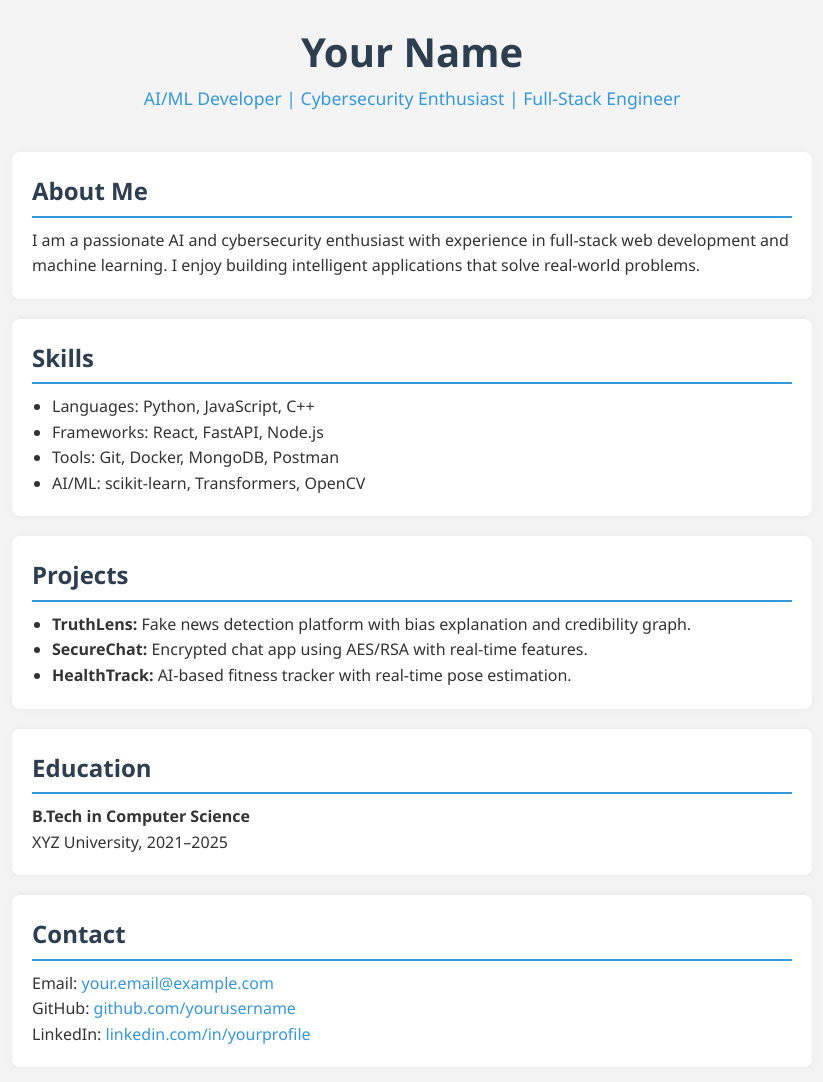
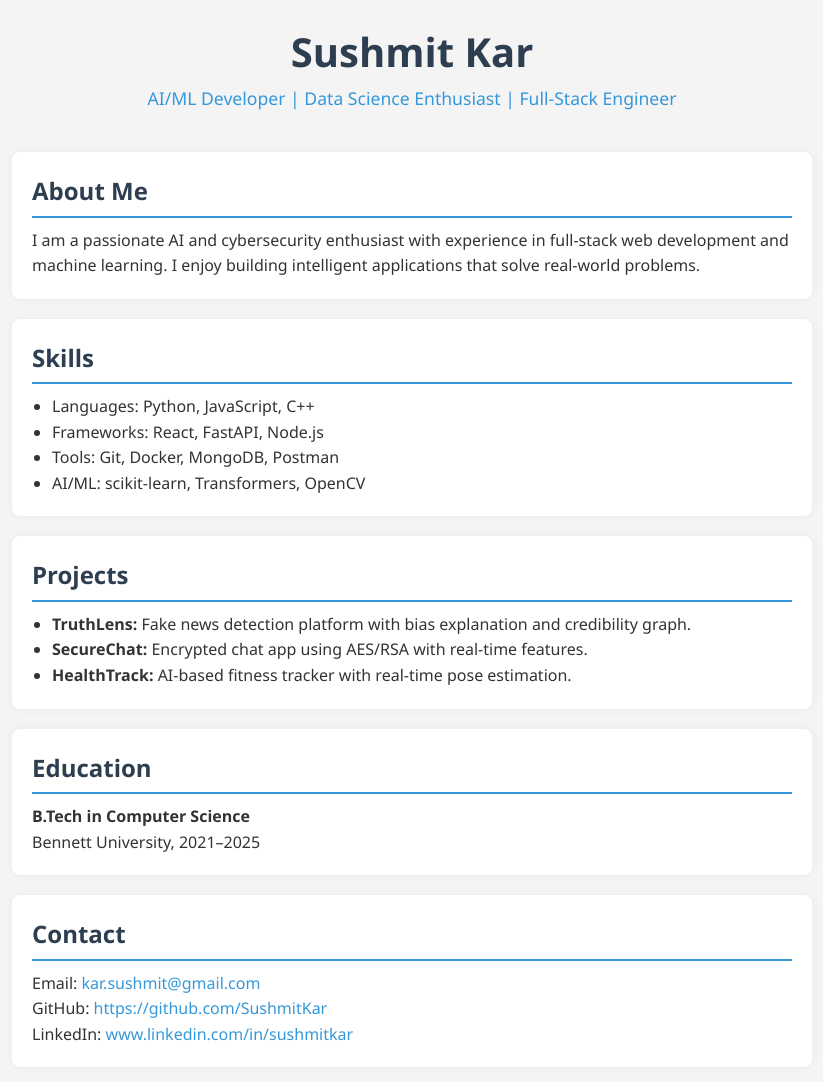
Before and after one commit to SushmitKar/My-Resume, a plain HTML site: page index.html in a window 1280 px wide. Shown: the whole page, without its empty margins (228-1051 px from the left). Drawn offline with Linux system fonts and the light colour scheme.

Commit message:
Minor Changes to index.html.

```diff
--- a/index.html
+++ b/index.html
@@ -67,8 +67,8 @@
 <body>
 
   <header>
-    <h1>Your Name</h1>
-    <p>AI/ML Developer | Cybersecurity Enthusiast | Full-Stack Engineer</p>
+    <h1>Sushmit Kar</h1>
+    <p>AI/ML Developer | Data Science Enthusiast | Full-Stack Engineer</p>
   </header>
 
   <section class="about">
@@ -97,14 +97,14 @@
 
   <section class="education">
     <h2>Education</h2>
-    <p><strong>B.Tech in Computer Science</strong><br>XYZ University, 2021–2025</p>
+    <p><strong>B.Tech in Computer Science</strong><br>Bennett University, 2021–2025</p>
   </section>
 
   <section class="contact">
     <h2>Contact</h2>
-    <p>Email: <a href="mailto:your.email@example.com">your.email@example.com</a></p>
-    <p>GitHub: <a href="https://github.com/yourusername" target="_blank">github.com/yourusername</a></p>
-    <p>LinkedIn: <a href="https://linkedin.com/in/yourprofile" target="_blank">linkedin.com/in/yourprofile</a></p>
+    <p>Email: <a href="mailto:your.email@example.com">kar.sushmit@gmail.com</a></p>
+    <p>GitHub: <a href="https://github.com/yourusername" target="_blank">https://github.com/SushmitKar</a></p>
+    <p>LinkedIn: <a href="https://linkedin.com/in/yourprofile" target="_blank">www.linkedin.com/in/sushmitkar</a></p>
   </section>
 
 </body>
```
